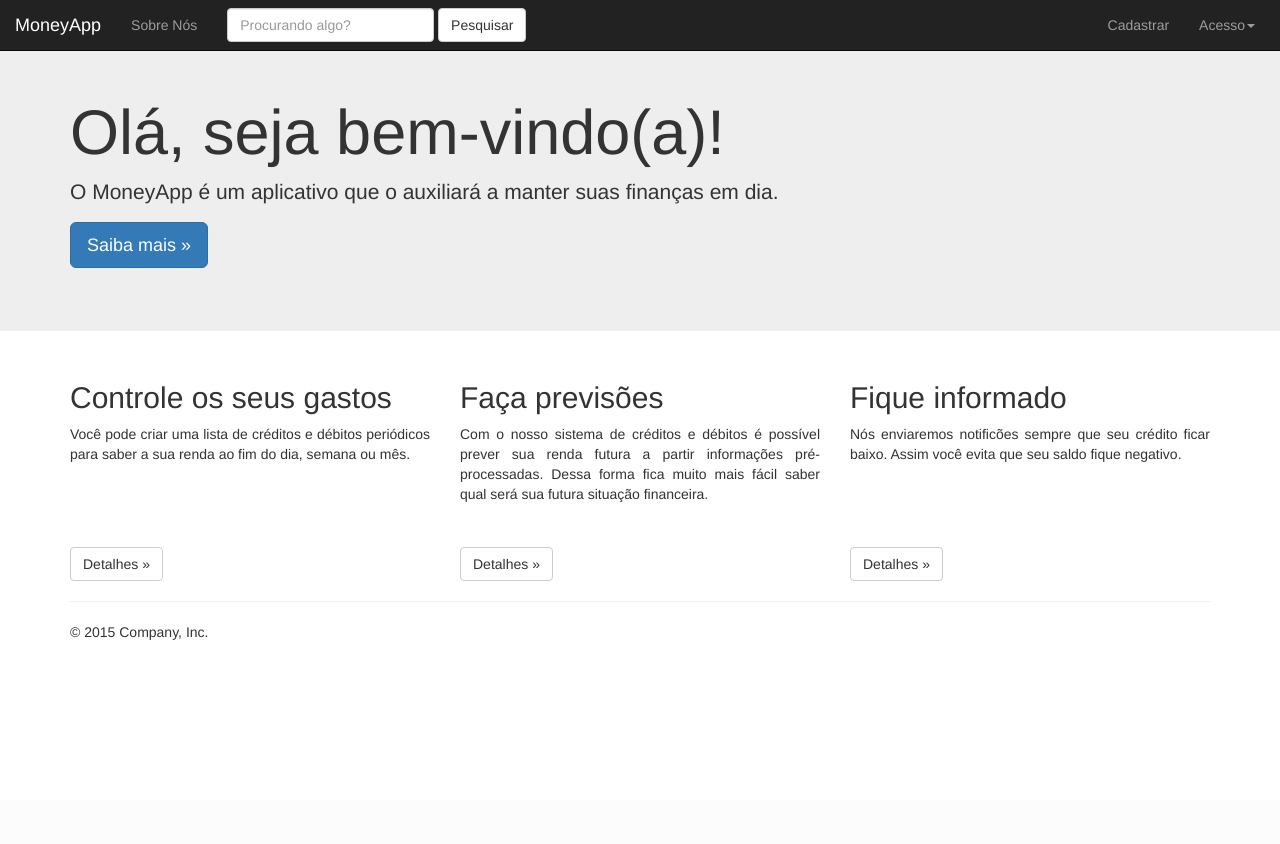
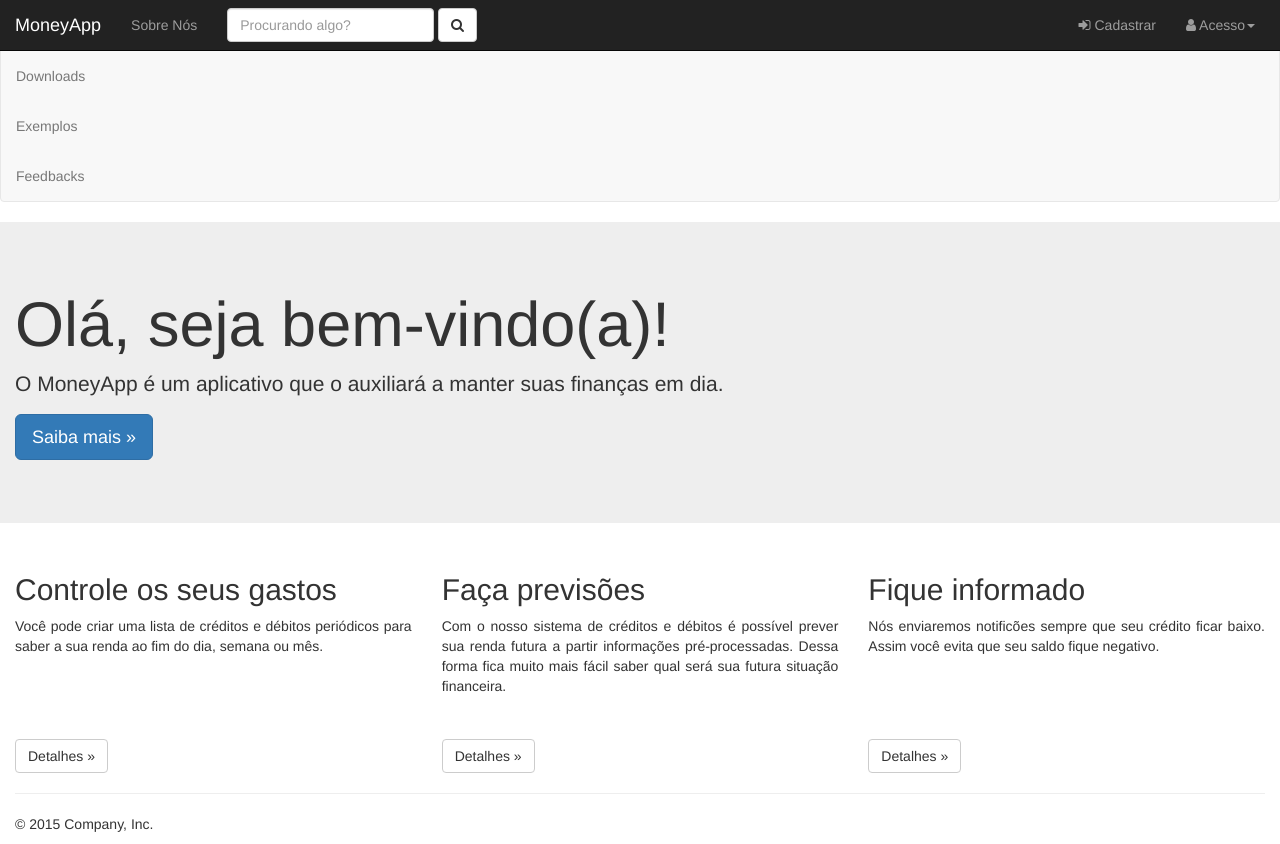
Before and after one commit to Alpha-Phoenix/MoneyApp, a Python web app: template templates/home.html in a window 1280 px wide. Before the commit the page ends 640 px from the top, so only its background shows below. Run offline with Jinja, Linux system fonts and the light colour scheme; the template is opened without the code that fills it, so the values that code supplies are empty; some libraries are stand-ins or nearby versions.

Commit message:
Menu de navegação lateral adicionado

```diff
--- a/templates/base.html
+++ b/templates/base.html
@@ -55,12 +55,23 @@
         <div class="form-group">
           <input type="text" class="form-control" placeholder="Procurando algo?" required>
         </div>
-        <button type="submit" class="btn btn-default">Pesquisar</button>
+        <button type="submit" class="btn btn-default">
+          <i class="fa fa-search" aria-hidden="true"></i>
+        </button>
       </form>
       <ul class="nav navbar-nav navbar-right" style="margin-right: 10px;">
-        <li><a href="#">Cadastrar</a></li>
+        <li>
+          <a href="#">
+            <i class="fa fa-sign-in" aria-hidden="true"></i>
+            Cadastrar
+          </a>
+        </li>
+        <!-- Menu de acesso -->
         <li class="dropdown">
-          <a href="#" class="dropdown-toggle" data-toggle="dropdown">Acesso<b class="caret"></b></a>
+          <a href="#" class="dropdown-toggle" data-toggle="dropdown">
+            <i class="fa fa-user" aria-hidden="true"></i>
+            Acesso<b class="caret"></b>
+          </a>
           <ul class="dropdown-menu" style="padding: 15px;min-width: 250px;">
             <li>
               <div class="row">
@@ -68,7 +79,7 @@
                   <form class="form" role="form" method="post" action="login" accept-charset="UTF-8" id="login-nav">
                     <div class="form-group">
                       <label class="sr-only" for="mailInput">Email</label>
-                      <input type="email" class="form-control" id="mailInput" placeholder="E-Mail" required>
+                      <input type="email" class="form-control" id="mailInput" placeholder="Email" required>
                     </div>
                     <div class="form-group">
                       <label class="sr-only" for="pwdInput">Senha</label>
@@ -104,26 +115,31 @@
             </li>
           </ul>
         </li>
+        <!-- Fim do menu de acesso -->
       </ul>
     </div>
     <!-- /.navbar-collapse -->
   </nav>
 
+  <nav class="navbar navbar-default" id="sidebar">
+    <ul class="nav navbar-nav">
+      <li><a href="#">Novidades</a></li><hr>
+      <li><a href="#">Downloads</a></li><hr>
+      <li><a href="#">Exemplos</a></li><hr>
+      <li><a href="#">Feedbacks</a></li>
+    </ul>
+  </nav>
 
-
-
-
-
-
+  <div id="main">
     <div class="jumbotron">
-    <div class="container">
+      <div class="container-fluid">
         <h1>Olá, seja bem-vindo(a)!</h1>
         <p>O MoneyApp é um aplicativo que o auxiliará a manter suas finanças em dia.</p>
         <p><a class="btn btn-primary btn-lg" href="#" role="button">Saiba mais &raquo;</a></p>
       </div>
     </div>
 
-  <div class="container">
+    <div class="container-fluid">
       <!-- Example row of columns -->
       <div class="row">
         <div class="col-md-4 tool-info">
@@ -152,6 +168,7 @@
     </div>
     <!-- /container -->
 
+  </div>
 </body>
 
 </html>
```
Lines whose indentation alone changed are shown as unchanged.
